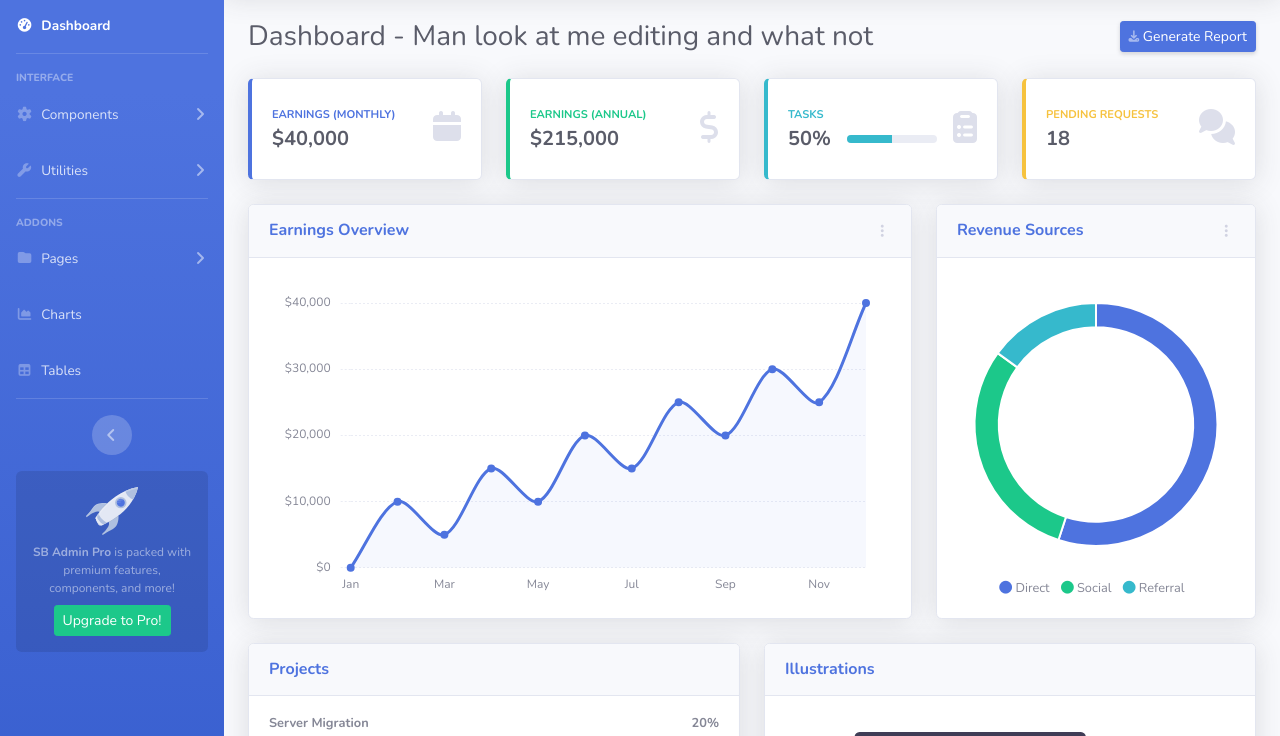
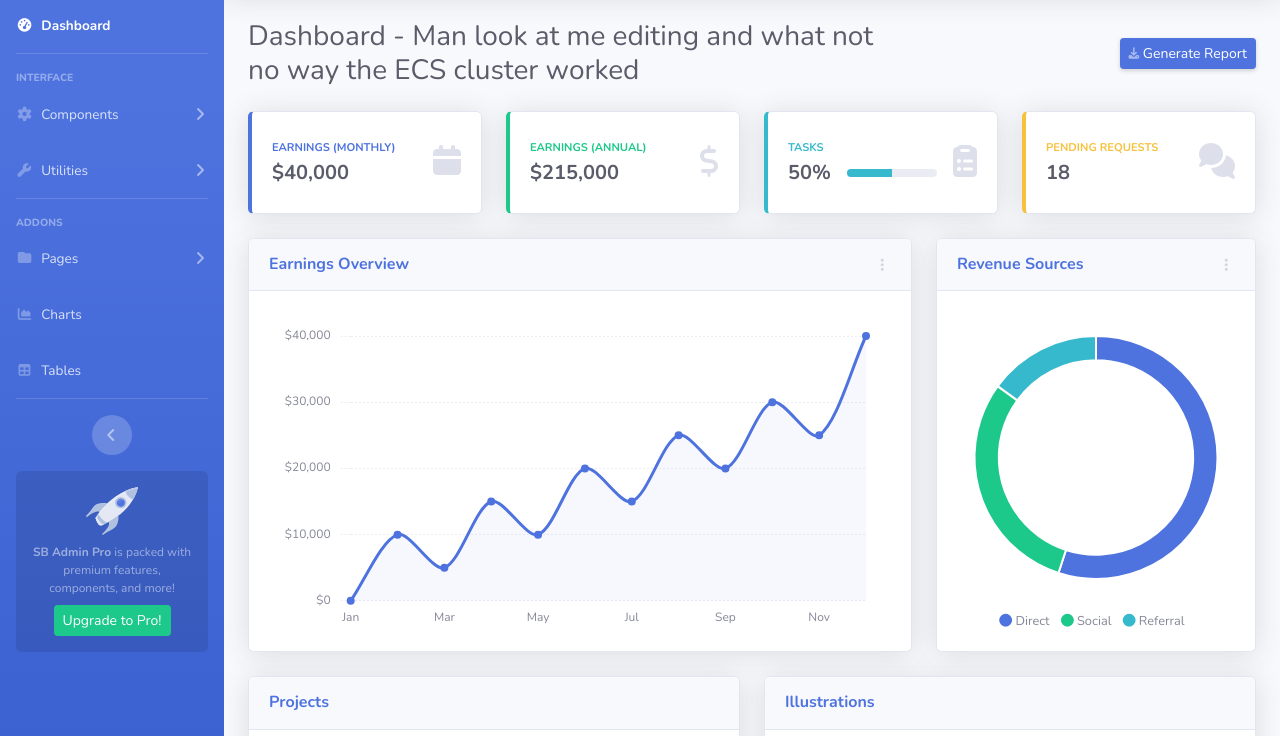
Before and after one commit to Eyad-Mahgoub/GitubCICDTest, a website: page src/index.html in a window 1280 px wide. Shown: the part 74-810 px from the top of the page. Drawn offline with nearby package versions, Linux system fonts and the light colour scheme.

Commit message:
test changes

```diff
--- a/src/index.html
+++ b/src/index.html
@@ -367,7 +367,7 @@
 
                     <!-- Page Heading -->
                     <div class="d-sm-flex align-items-center justify-content-between mb-4">
-                        <h1 class="h3 mb-0 text-gray-800">Dashboard - Man look at me editing and what not</h1>
+                        <h1 class="h3 mb-0 text-gray-800">Dashboard - Man look at me editing and what not <br> no way the ECS cluster worked</h1>
                         <a href="#" class="d-none d-sm-inline-block btn btn-sm btn-primary shadow-sm"><i
                                 class="fas fa-download fa-sm text-white-50"></i> Generate Report</a>
                     </div>
```
